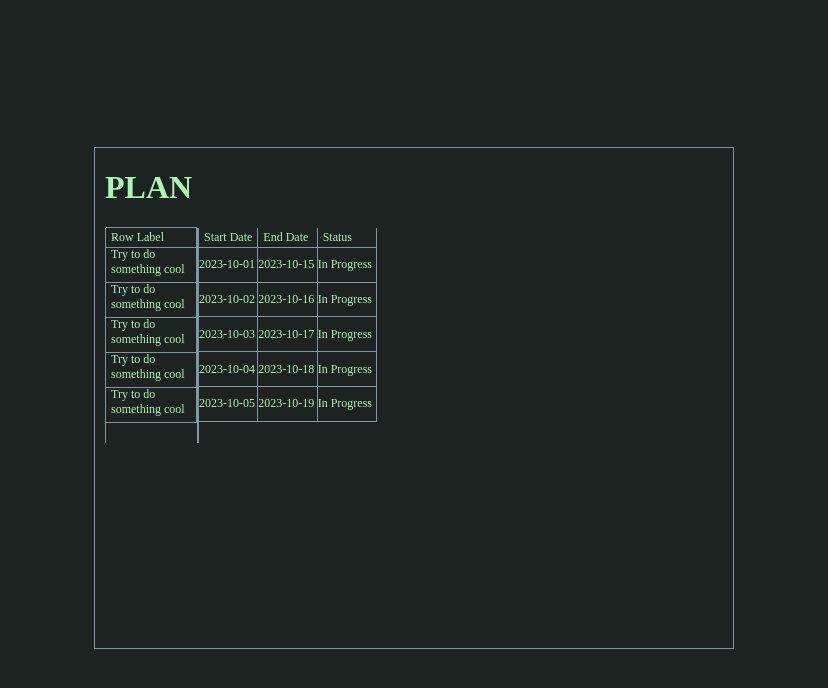
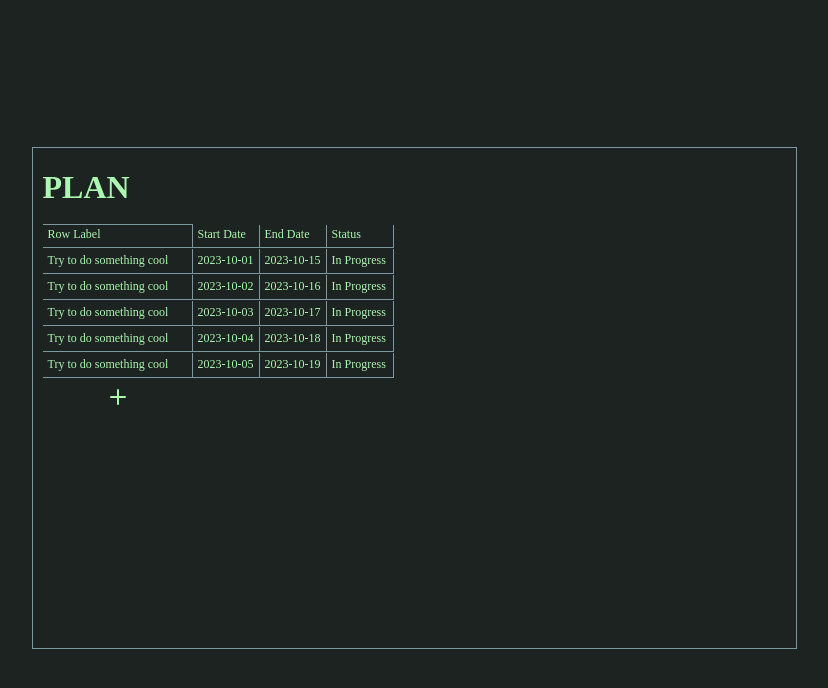
Before and after one commit to parsnbl/stager, a React app: page / in a window 1280 px wide. Shown: the top 688 px of the page, without its empty margins (224-1052 px from the left). Built offline with nearby package versions, Linux system fonts and the light colour scheme; the HTML template or start-up script is replaced by a standard one.

Commit message:
hunted down some css bugs, started working on state

```diff
--- /dev/null
+++ b/src/client/components/AddRowButton.jsx
@@ -0,0 +1,13 @@
+import React from 'react';
+import * as Icons from 'react-feather';
+import styles from '../stylesheets/AddRowButton.module.scss';
+
+const AddRowButton = ({ clickHandler }) => {
+  return (
+    <div className={styles.add_row_button}>
+      <Icons.Plus onClick={()=> clickHandler()}/>
+    </div>
+    );
+};
+
+export default AddRowButton;
--- a/src/client/components/Plan.jsx
+++ b/src/client/components/Plan.jsx
@@ -1,11 +1,14 @@
-import React, { useEffect } from 'react';
+import React, { useEffect, useState } from 'react';
 import styles from '../stylesheets/Plan.module.scss';
 
 import HeaderCell from '../components/HeaderCell.jsx';
 import DetailCell from '../components/DetailCell.jsx';
+import AddRowButton from '../components/AddRowButton.jsx';
 import { CONSTS } from '../../lib/DateTime';
+import * as Icons from 'react-feather';
 
 const Plan = props => {
+
   const data = {
     numCols: 4,
     numRows: 5,
@@ -17,11 +20,12 @@ const Plan = props => {
       ['Status', ['In Progress', 'In Progress', 'In Progress', 'In Progress', 'In Progress']],
     ]
   };
-  const dataMap = new Map(data.table);
+  const [planState, setPlanState ] = useState(data);
+  const dataMap = new Map(planState.table);
 
 
   const produceColumns = () => {
-    const detailCols = '1fr '.repeat(data.numCols - 1).trimEnd()
+    const detailCols = '1fr '.repeat(planState.numCols - 1).trimEnd()
     const calendarcolumns = ['1fr', '1fr', '1fr', '1fr', '1fr', '1fr'];
     return ['[plan-start detail-start]', detailCols, '[detail-end date-start]',...calendarcolumns, '[date-end plan-end]'].join(' ');
   };
@@ -29,9 +33,9 @@ const Plan = props => {
   // const rows = '[header-start]  20px [header-end table-start] 1fr 1fr 1fr 1fr 1fr';
 
   const headerRows = ['20px'];
-  const lastRow = ['20px'];
+  const lastRow = ['30px'];
   const produceRows = () => {
-    const tableRows = '1fr '.repeat(data.numRows).trimEnd();
+    const tableRows = '1fr '.repeat(planState.numRows).trimEnd();
     return ['[header-start]', ...headerRows, '[header-end table-start]', tableRows, '[table-end add-row-start]', ...lastRow, '[add-row-end]'].join(' ');
   };
 
@@ -44,7 +48,6 @@ const Plan = props => {
       text={headerName}
       row = '1/span 1'
       column = {`${columnInd}/span 1`}
-
     />);
     for (let i = 0; i < arr.length; i++) {
       const value = arr[i];
@@ -78,10 +81,18 @@ const Plan = props => {
   };
   const [firstColumn, tableColumns] = buildTable(dataMap);
 
+
+  const addRow = () => {
+    console.log('Add Row occured!');
+    const newState = {...planState, numRows: planState.numRows += 1};
+    setPlanState(newState);
+    console.log(newState)
+  };
+
   const rows = produceRows();
   const columns = produceColumns();
 
-
+  firstColumn.push(<AddRowButton key={crypto.randomUUID()} clickHandler={addRow}/>);
 
   return (
     <div className={styles.plan_container}>
--- /dev/null
+++ b/src/client/stylesheets/AddRowButton.module.scss
@@ -0,0 +1,13 @@
+@use 'variables';
+@use 'mixins';
+
+.add_row_button {
+    @include mixins.uniform-cell-style;
+    display: flex;
+    grid-row: 'add-row-start / add-row-end';
+    justify-content: center;
+    align-items: center;
+    svg:active {
+        outline: 2px solid variables.$bittersweet;
+    }
+}
--- a/src/client/stylesheets/DetailCell.module.scss
+++ b/src/client/stylesheets/DetailCell.module.scss
@@ -2,9 +2,8 @@
 @use 'mixins';
 
 .plan_detail_cell {
-    border-right: 1px solid variables.$border;
-    border-bottom: 1px solid variables.$border;
-    height: 100%;
+    @include mixins.uniform-cell-style;
+    @include mixins.cell-borders;
     display: flex;
     justify-content: left;
     align-items: center;
--- a/src/client/stylesheets/HeaderCell.module.scss
+++ b/src/client/stylesheets/HeaderCell.module.scss
@@ -2,8 +2,10 @@
 @use 'mixins';
 
 .plan_header_cell {
+    @include mixins.uniform-cell-style;
+    @include mixins.cell-borders;
+    padding-bottom: 0px;
     grid-row: header;
-    border-bottom: 1px solid variables.$border;
-    border-right: 1px solid variables.$border;
-    padding: 2px 5px;
+
+
 }
--- a/src/client/stylesheets/Plan.module.scss
+++ b/src/client/stylesheets/Plan.module.scss
@@ -6,7 +6,7 @@ $primaryColor: variables.$primary-color;
 
 .plan_container {
     display: flex;
-    flex-direction:column;
+    flex-direction: column;
     border: 1px solid variables.$border;
     height: 500px;
     padding-left: 10px;
@@ -19,33 +19,9 @@ $primaryColor: variables.$primary-color;
 }
 
 .plan_table {
-    display: grid;
-    align-items: end;
-    grid-row-gap: 1px;
-    div {
-        color: variables.$primary-color;
-
-        font-size: 12px;
-
-    }
-
+    @include mixins.uniform-grid-settings;
 }
 
-.plan_header_cell {
-    grid-row: header;
-    border-bottom: 1px solid variables.$border;
-    padding: 2px 5px;
-}
-
-.plan_detail_cell {
-    border-right: 1px solid variables.$border;
-    border-bottom: 1px solid variables.$border;
-    height: 100%;
-    display: flex;
-    justify-content: left;
-    align-items: center;
-    vertical-align: center;
-}
 /*
 .plan_row {
     @include mixins.plan-columns;
@@ -67,22 +43,15 @@ $primaryColor: variables.$primary-color;
 }
 
 .plan_column_one {
-    width: 50px;
+    @include mixins.uniform-grid-settings;
     font-size: 12px;
-    display: grid;
-    align-items: end;
-    width: auto;
-    border-right: 2px solid variables.$border;
-    border-left: 1px solid variables.$border;
-    div {
-        padding: 2px 5px;
-        width: 80px;
-        display: flex;
-        justify-content: left;
-        align-items: center;
-        vertical-align: center;
-        border-bottom: 1px solid variables.$border;
-    }
+    width: 150px;
+    // .plan_header_cell {
+    //     width: 150px;
+    // }
+    // .detail_cell {
+    //     width: 150px;
+    // }
     div:first-of-type{
         border-top: 1px solid variables.$border;
     }
--- a/src/client/stylesheets/_mixins.scss
+++ b/src/client/stylesheets/_mixins.scss
@@ -12,3 +12,21 @@
 @mixin plan-columns {
     grid-template-columns:[plan-left plan-settings-start] auto 1fr 1fr 1fr [plan-settings-stop bars-start] repeat(6, 1fr) [plan-right];
 }
+
+@mixin uniform-cell-style {
+    height: 20px;
+    padding: 2px 5px;
+    font-size: 12px;
+    color: variables.$primary-color;
+}
+
+@mixin cell-borders {
+    border-right: 1px solid variables.$border;
+    border-bottom: 1px solid variables.$border;
+}
+
+@mixin uniform-grid-settings {
+    display: grid;
+    align-items: end;
+    grid-row-gap: 1px;
+}
```
Also changed, not shown: src/client/components/EmptyCell.jsx (added).
